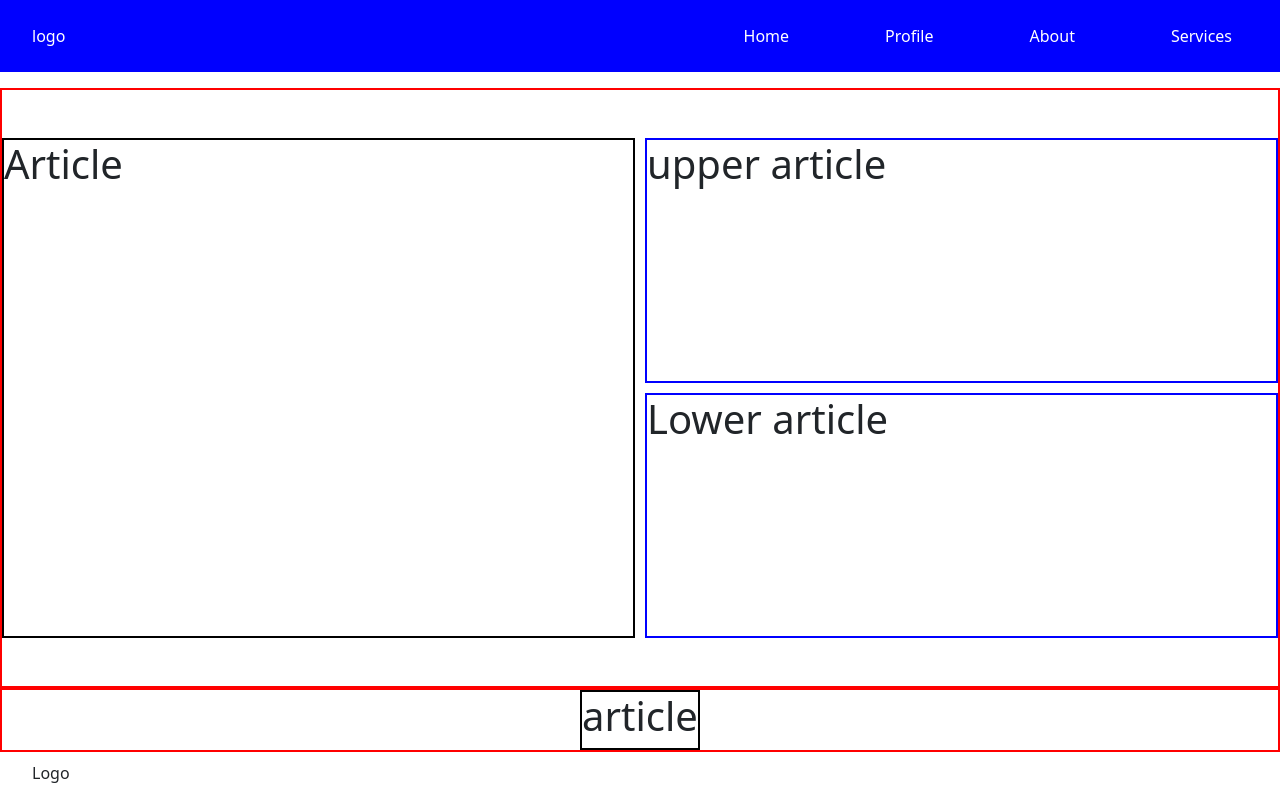
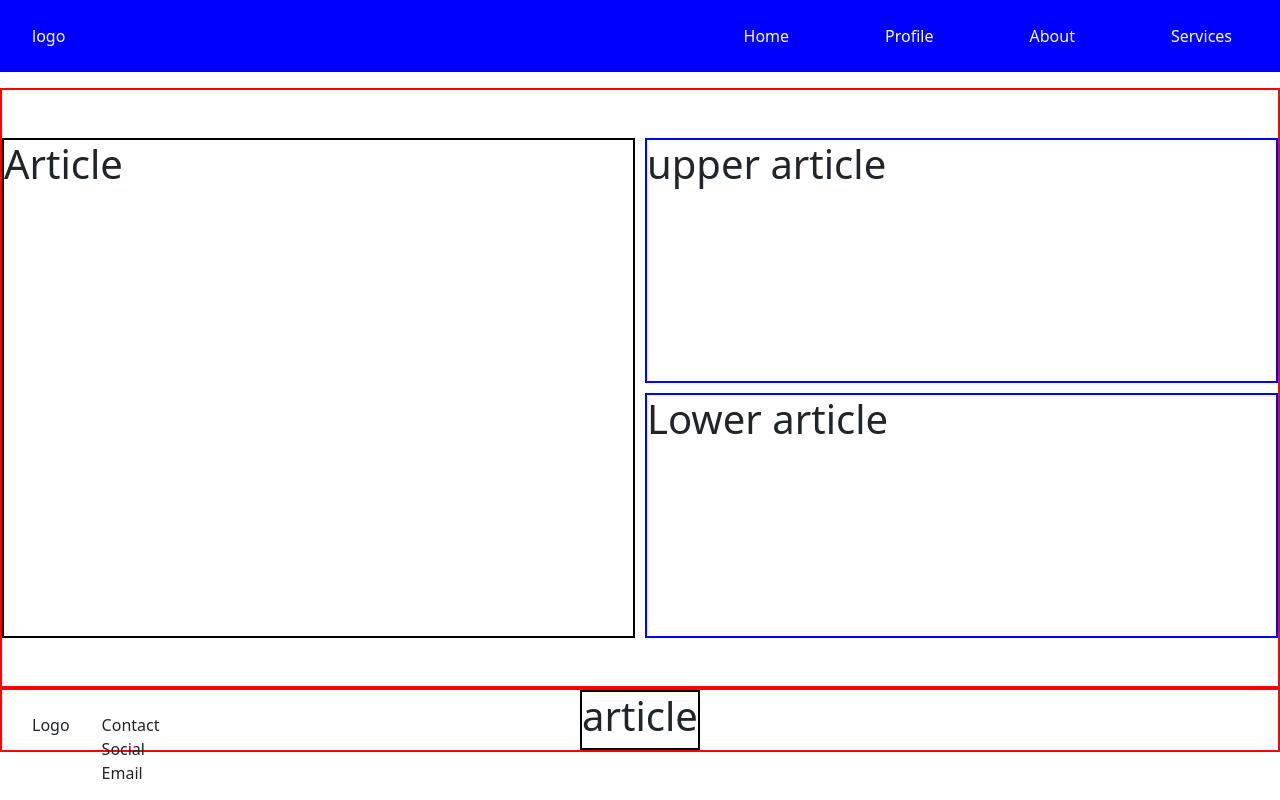
Before and after one commit to joshg1912/grid-layout, a website: page index.html in a window 1280 px wide. Drawn offline with nearby package versions, Linux system fonts and the light colour scheme.

```diff
--- a/index.html
+++ b/index.html
@@ -34,7 +34,12 @@
 <footer>
   <ul class="footer">
       <li>Logo</li>
-  </ul>
+<ul class="footer-links">
+    <li class="footer-item">Contact</li>
+    <li class="footer-item">Social</li>
+    <li class="footer-item">Email</li>
+</ul>
+</ul>
 </div>
 </footer>
 
--- a/style.css
+++ b/style.css
@@ -44,9 +44,11 @@
     border: 2px solid black;
 }
 
-.footer {
+footer {
     position: fixed;
     bottom: -1px;
+}
+.footer {
     display: flex;
     justify-content: space-between;
 }
```
Also changed, not shown: assets/henry-co-gRzq6yIqPrM-unsplash.jpg (added), 3 other files.
